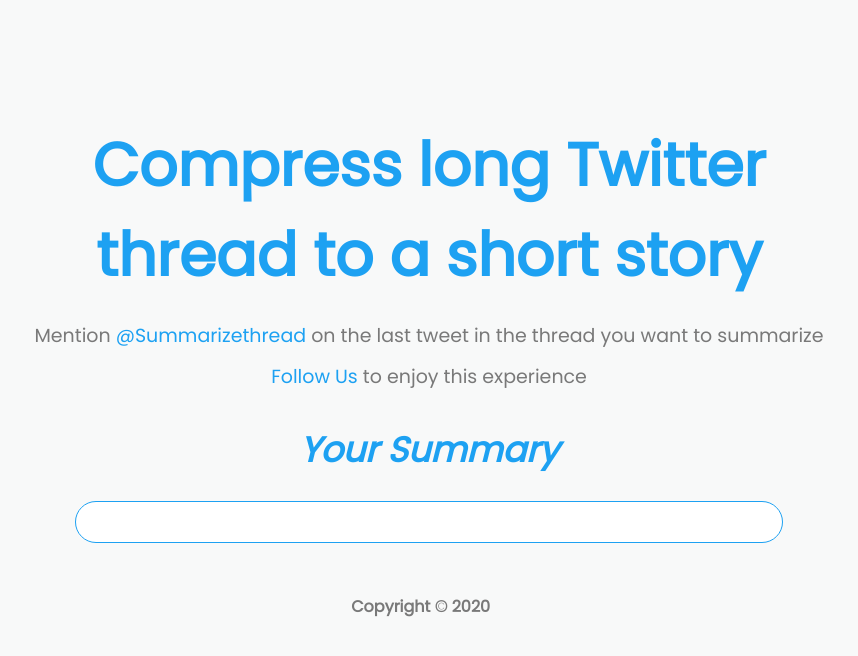
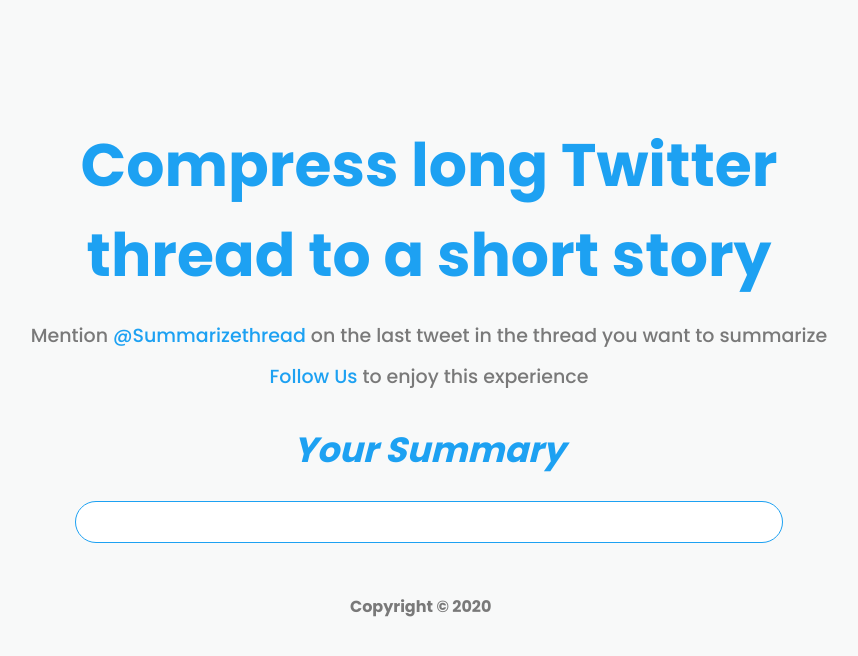
Before and after one commit to Emekaborisama/summarizerapi, a Flask app: template templates/index.html in a window 1280 px wide. Shown: the top 656 px of the page, without its empty margins (211-1069 px from the left). Run offline with Flask 2, Linux system fonts and the light colour scheme; the template is opened without the code that fills it, so the values that code supplies are empty.

Commit message:
Update index.html

```diff
--- a/templates/index.html
+++ b/templates/index.html
@@ -9,7 +9,7 @@
         <meta name="author" content="AnikeSadia">
         <meta name="viewport" content="width=device-width, initial-scale=1.0,maximum-scale=1,user-scalable=no">
         <link rel="preconnect" href="https://fonts.gstatic.com">
-<link href="https://fonts.googleapis.com/css2?family=Poppins&display=swap" rel="stylesheet">
+<link href="https://fonts.googleapis.com/css2?family=Poppins:wght@100;500;700&display=swap" rel="stylesheet">
         <style>
 
         body{
@@ -40,7 +40,7 @@
             margin-top: 10px;
             color: #1DA1F2;
             font-size: 60px;
-            font-weight: bold;
+            font-weight: 700;
 
         }
         a{
```
